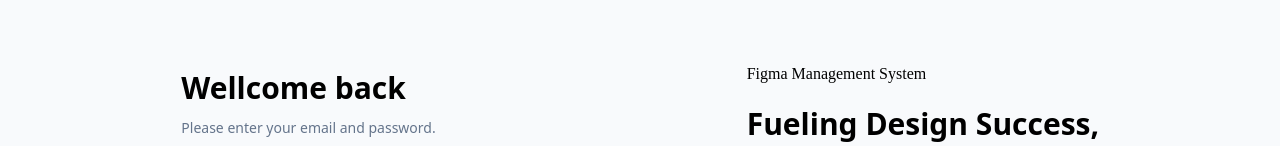
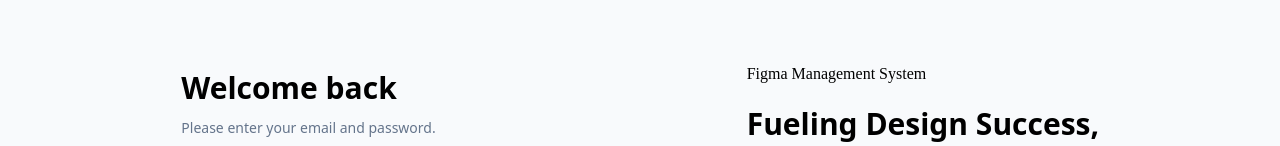
Before and after one commit to alitdarmaputra/fims-fe, a React (Create React App) app: page /login in a window 1280 px wide. Shown: the part 124-270 px from the top of the page. Built offline with nearby package versions, Linux system fonts and the light colour scheme; no server answers.

Commit message:
update wording

```diff
--- a/src/components/Login/Login.js
+++ b/src/components/Login/Login.js
@@ -71,7 +71,7 @@ export default function Login() {
                 <div className="box-border login_form">
                     <img src={FimsLogoText} alt="Fims logo" className='h-10 md:absolute top-5 left-5'></img>
 
-                    <h1 className="title text-3xl font-bold">Wellcome back</h1>
+                    <h1 className="title text-3xl font-bold">Welcome back</h1>
                     <p className="sub_title mt-3 text-sm text-slate-500">Please enter your email and password.</p>
 
                     <form className="mt-8 md:w-96">
```
